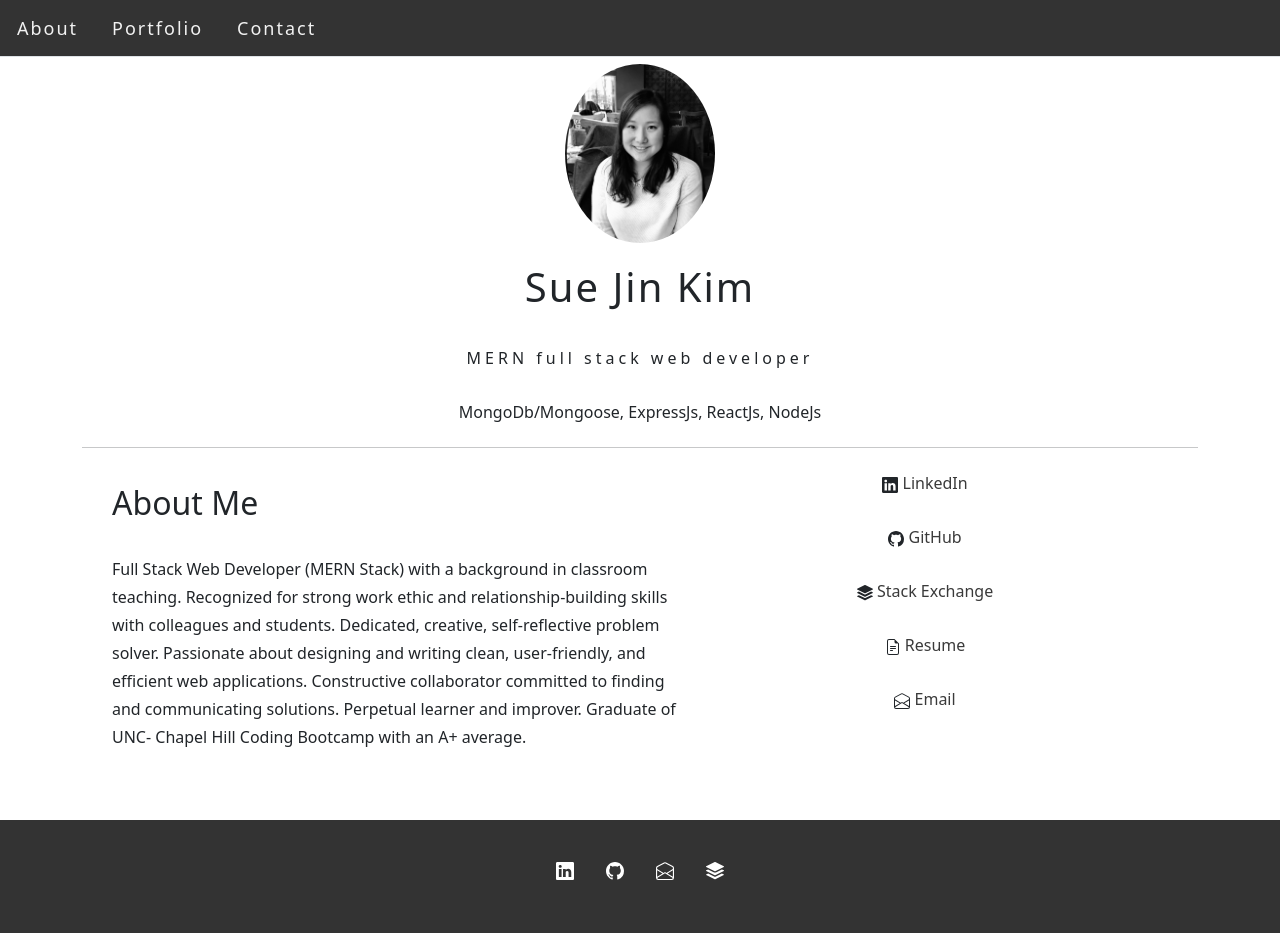
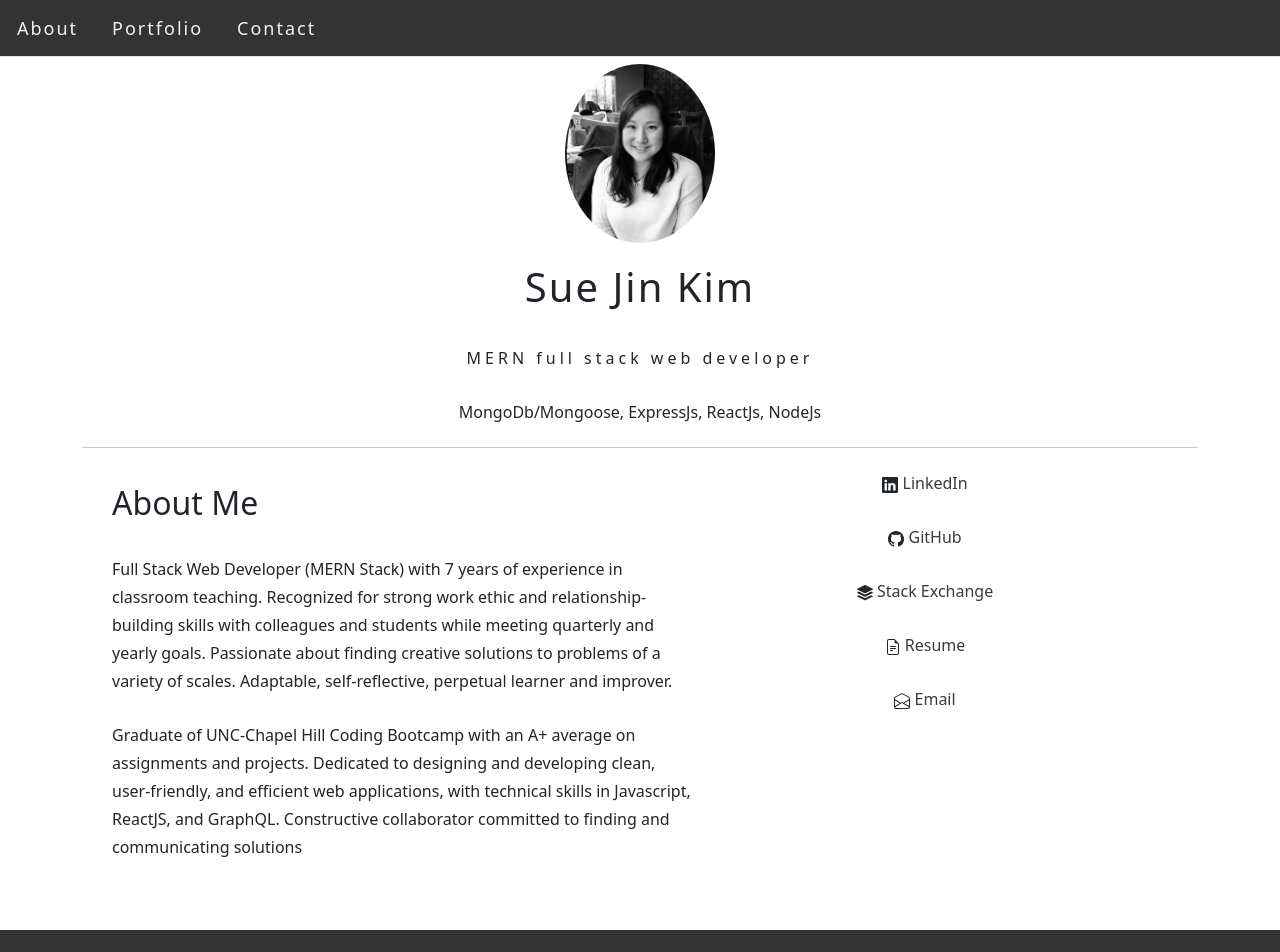
Before and after one commit to suejinkim20/react-portfolio, a React (Create React App) app: page / in a window 1280 px wide. Shown: the top 952 px of the page. Built offline with nearby package versions, Linux system fonts and the light colour scheme.

Commit message:
updated about me page

```diff
--- a/src/pages/About.js
+++ b/src/pages/About.js
@@ -20,8 +20,8 @@ export default function About() {
                 <div className="col-lg-7 col-sm-12">
                     <article className="about-me-text">
                         <h2>About Me</h2>
-                        <p>Full Stack Web Developer (MERN Stack) with a background in classroom teaching.  Recognized for strong work ethic and relationship-building skills with colleagues and students. Dedicated, creative, self-reflective problem solver. Passionate about designing and writing clean, user-friendly, and efficient web applications. Constructive collaborator committed to finding and communicating solutions. Perpetual learner and improver. Graduate of UNC- Chapel Hill Coding Bootcamp with an A+ average.
-</p>
+                        <p>Full Stack Web Developer (MERN Stack) with 7 years of experience in classroom teaching. Recognized for strong work ethic and relationship-building skills with colleagues and students while meeting quarterly and yearly goals. Passionate about finding creative solutions to problems of a variety of scales. Adaptable, self-reflective, perpetual learner and improver.</p>
+                        <p>Graduate of UNC-Chapel Hill Coding Bootcamp with an A+ average on assignments and projects. Dedicated to designing and developing clean, user-friendly, and efficient web applications, with technical skills in Javascript, ReactJS, and GraphQL. Constructive collaborator committed to finding and communicating solutions</p>
                     </article>
 
                 </div>
```
